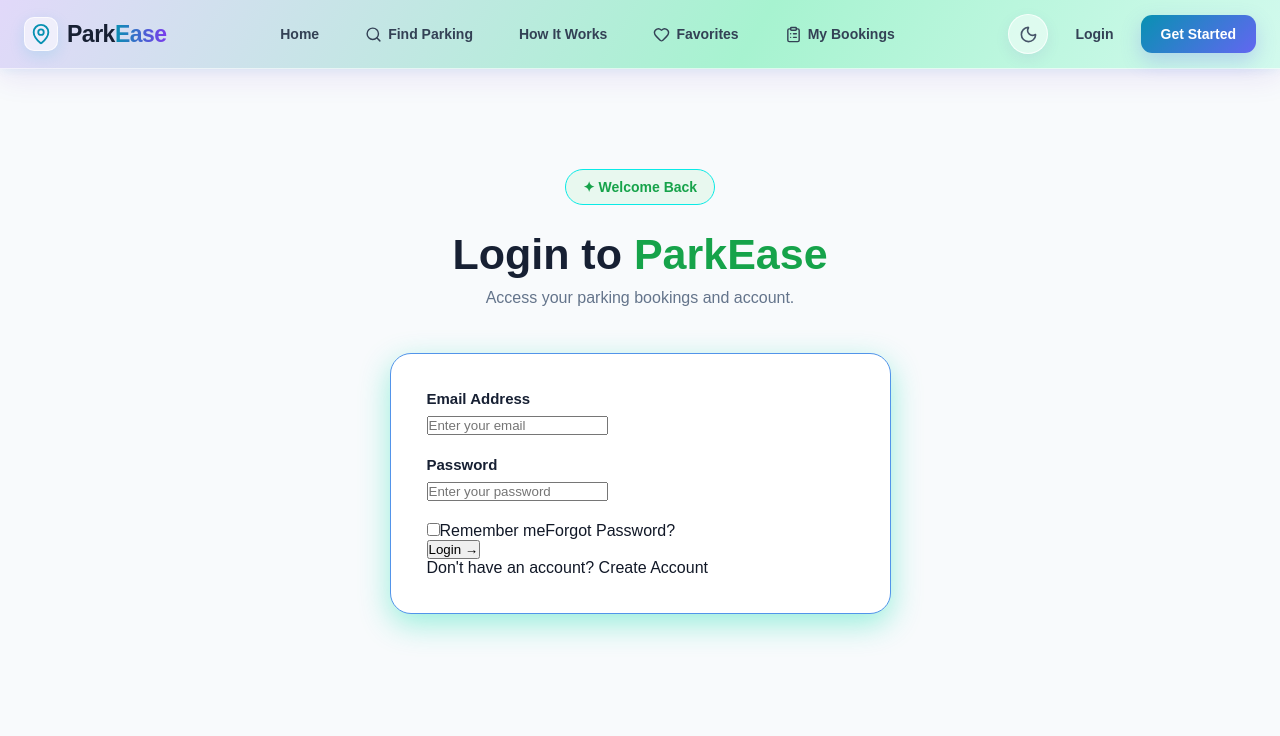
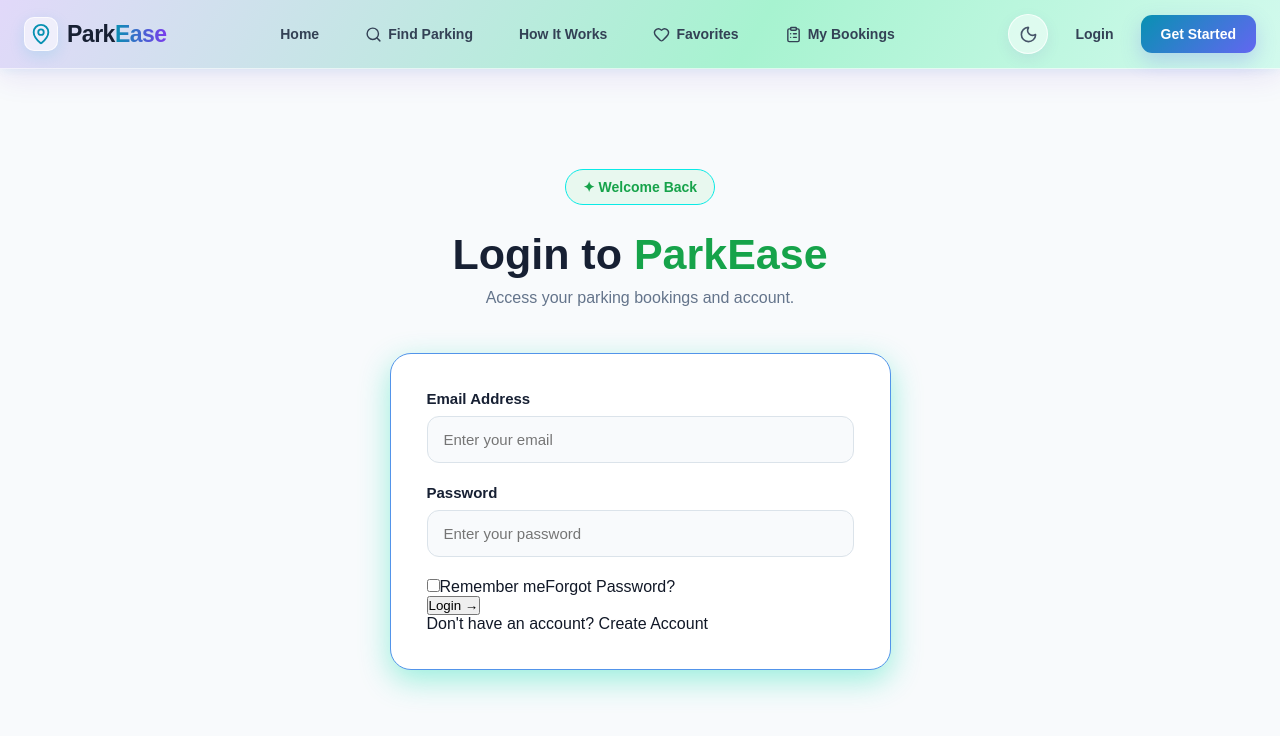
Before and after one commit to dibeyendu-dev/smart-parking-system, a React (Vite) app: page /login in a window 1280 px wide. Shown: the top 736 px of the page. Built offline with nearby package versions, Linux system fonts and the light colour scheme.

Commit message:
Booking css part 7 added

```diff
--- a/src/css/Login.css
+++ b/src/css/Login.css
@@ -56,3 +56,15 @@
     font-size: 15px;
     font-weight: 600;
 }
+.login-field input{
+    width: 100%;
+    padding: 14px 16px;
+    box-sizing: border-box;
+    border: 1px solid #dbe3ea;
+    border-radius: 12px;
+    background: #f8fafc;
+    color: #172033;
+    font-size: 15px;
+    outline: none;
+    transition: 0.3 ease;
+}
```
